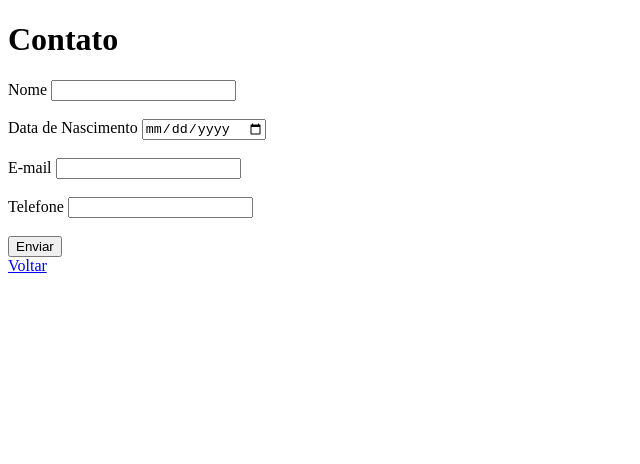
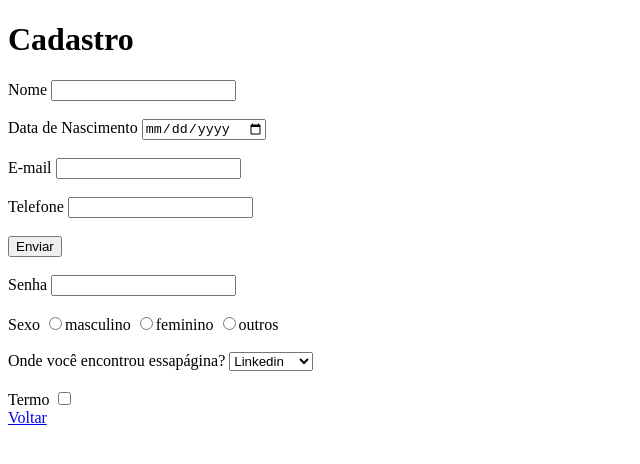
Before and after one commit to Lusan007/aula06, a plain HTML site: page formulario.html in a window 1280 px wide. Shown: the whole page, without its empty margins (0-640 px from the left). Drawn offline with Linux system fonts and the light colour scheme.

Commit message:
atualização

```diff
--- a/formulario.html
+++ b/formulario.html
@@ -3,10 +3,11 @@
 <head>
     <meta charset="UTF-8">
     <meta name="viewport" content="width=device-width, initial-scale=1.0">
-    <title>Formulário</title>
+    <meta name="descreption" content="">
+    <title>Cadastro de Usuário</title>
 </head>
 <body>
-    <h1>Contato</h1>
+    <h1>Cadastro</h1>
     <form action="#" method="post">
         <label for="nome">Nome</label>
         <input type="text" name="nome">
@@ -18,10 +19,30 @@
         <input type="email" name="email">
         <br><br>
         <label for="telefone">Telefone</label>
-        <input type="tel" name="telefone">
+        <input type="number" name="telefone">
         <br><br>
         <input type="submit" value="Enviar">
+        <br><br>
+        <label for="senha">Senha</label>
+        <input type="password" name="senha">
+        <br><br>
+        <label for="sexo">Sexo</label>
+        <input type="radio" name="sexo" value="masculino">masculino
+        <input type="radio" name="sexo" value="feminino">feminino
+        <input type="radio" name="sexo" value="outros">outros
+        <br><br>
+        <label for="pesquisa">Onde você encontrou essapágina?</label>
+        <select id="pesquisa">
+            <option value="Linkedin">Linkedin</option>
+            <option value="Google">Google</option>
+            <option value="Facebook">Facebook</option>
+            <option value="WhatsApp">WhatsApp</option>
+        </select>
 
+        <br><br>
+
+        <label for="termo">Termo</label>
+        <input type="checkbox" name="termo">
 
 
     </form>
```
Also changed, not shown: index.html (+4 -0 lines).
